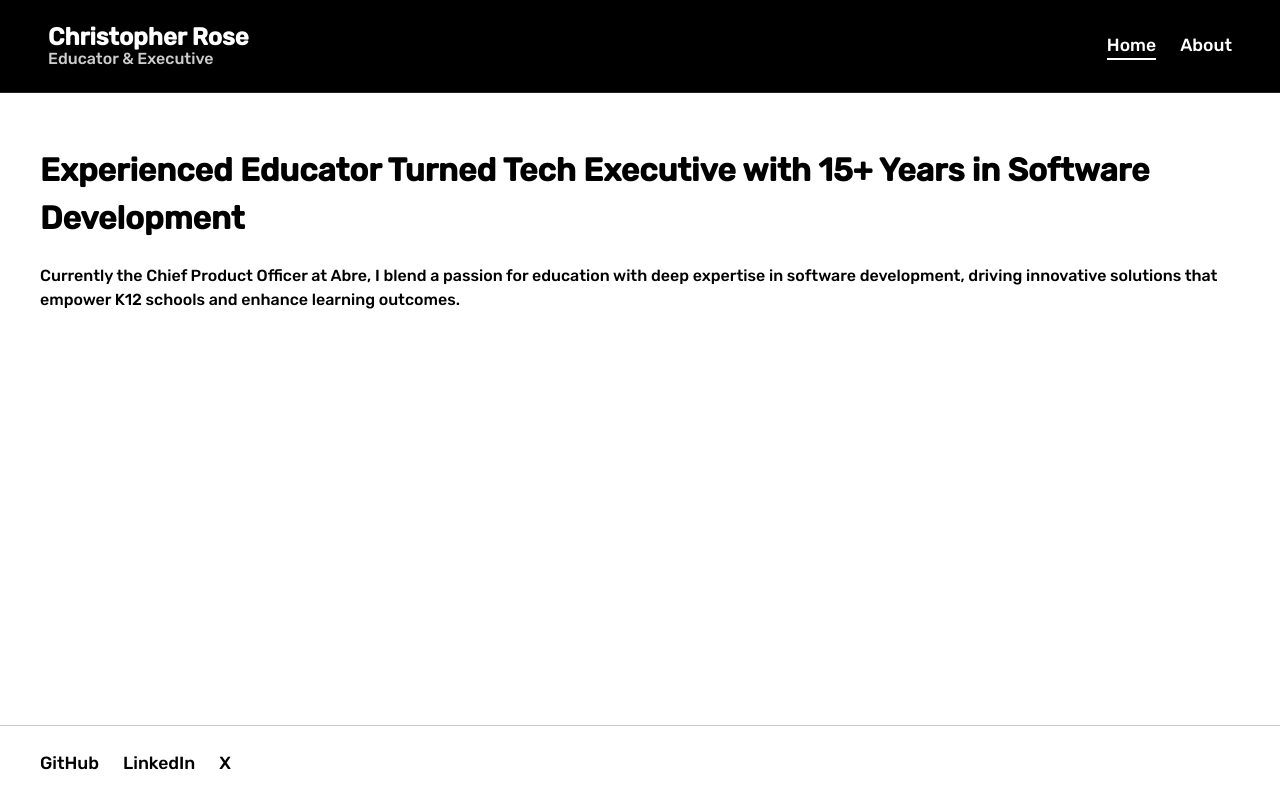
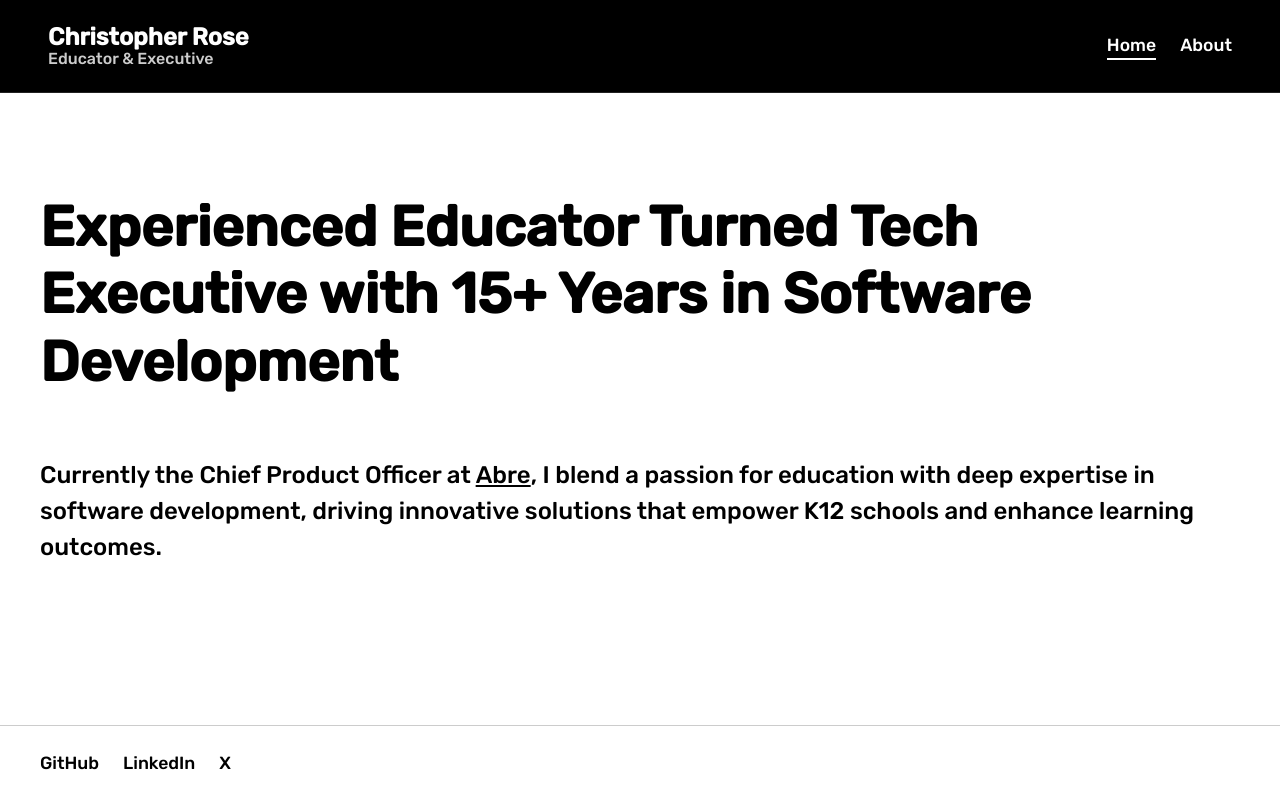
Before and after one commit to hcsdrose/Personal-Website-V2, a Vue app: page / in a window 1280 px wide. Built offline with nearby package versions, Linux system fonts and the light colour scheme.

Commit message:
Update About page content and style for consistency

```diff
--- a/src/components/About.vue
+++ b/src/components/About.vue
@@ -1,7 +1,9 @@
 <template>
-  <div class="about-page">
-    <h1>About</h1>
-    <p>This is the about page for Christopher Rose.</p>
+  <div class="about-content">
+    <h1>About Me</h1>
+    <p>
+      A former Math Education Teacher turned Chief Product Officer at Abre, Chris is dedicated to revolutionizing K12 educational technology. With experience teaching Algebra and Pre-Calculus, he understands the challenges educators face and is passionate about creating solutions that enhance efficiency and improve outcomes. As a district web developer and e-learning coordinator, Chris wrote the first line of code for what would become Abre, a platform that grew to serve all staff, students, and families in the district. Recognized for his technical expertise and empathetic approach, Chris excels in building strong, collaborative relationships with colleagues and clients. As a loving husband and father to a 9-year-old daughter and a 6-year-old son, he treasures the time spent with his family, making memories and enjoying life's simple pleasures.
+    </p>
   </div>
 </template>
 
@@ -12,8 +14,22 @@ export default {
 </script>
 
 <style scoped>
-.about-page {
+.about-content {
   padding: 2rem 0;
   font-family: 'Rubik', Arial, Helvetica, sans-serif;
+  min-height: 70vh;
+  display: flex;
+  flex-direction: column;
+  justify-content: center;
+  align-items: flex-start;
+}
+
+.about-content h1 {
+  font-size: 3.5em;
+  line-height: 1.2em;
+}
+
+.about-content p {
+  font-size: 1.5em;
 }
 </style>
--- a/src/components/Home.vue
+++ b/src/components/Home.vue
@@ -1,8 +1,7 @@
-
 <template>
   <div class="homepage-content">
     <h1>Experienced Educator Turned Tech Executive with 15+ Years in Software Development</h1>
-    <p>Currently the Chief Product Officer at Abre, I blend a passion for education with deep expertise in software development, driving innovative solutions that empower K12 schools and enhance learning outcomes.</p>
+    <p>Currently the Chief Product Officer at <a href="https://abre.com/" target="_blank" rel="noopener" class="homepage-link">Abre</a>, I blend a passion for education with deep expertise in software development, driving innovative solutions that empower K12 schools and enhance learning outcomes.</p>
   </div>
 </template>
 
@@ -13,14 +12,33 @@ export default {
 </script>
 
 <style scoped>
-.h1 {
-  font-size: 3.125em;
+h1 {
+  font-size: 3.5em;
   line-height: 1.2em;
 }
+
 .homepage-content {
   padding: 2rem 0;
   font-family: 'Rubik', Arial, Helvetica, sans-serif;
+  min-height: 70vh;
+  display: flex;
+  flex-direction: column;
+  justify-content: center;
+  align-items: center;
 }
+
+.homepage-content p {
+  font-size: 1.5em;
+}
+
+.homepage-link {
+  color: #000;
+  text-decoration: underline;
+}
+.homepage-link:hover {
+  color: #555;
+}
+
 h2 {
   color: #666;
   margin-top: -0.3rem;
```
